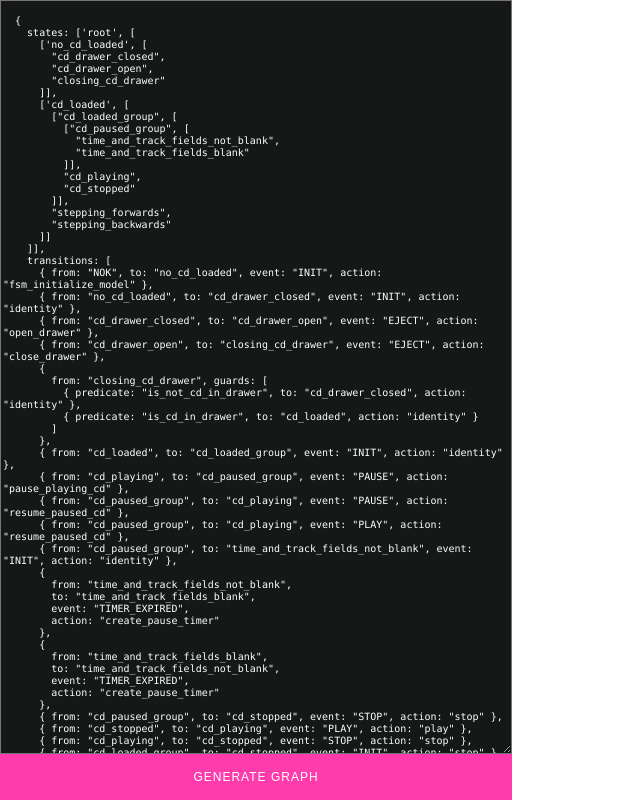
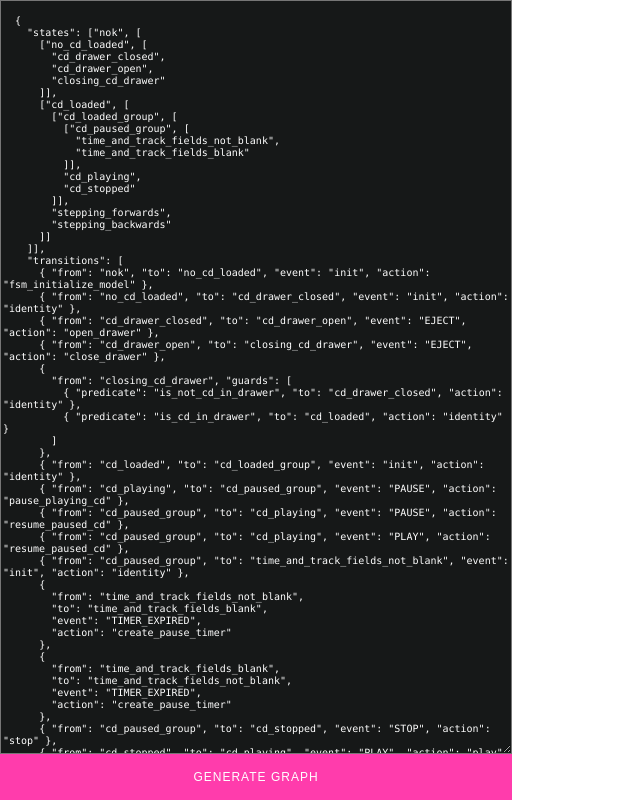
Before and after one commit to brucou/state-transducer-visualizer, a website built with Parcel: page src/index.html in a window 1280 px wide. Shown: the whole page, without its empty margins (0-640 px from the left). Built offline with nearby package versions, Linux system fonts and the light colour scheme.

Commit message:
feat(tool): aligned with state transducer library

```diff
--- a/src/index.html
+++ b/src/index.html
@@ -6,11 +6,7 @@
   <title>test of visualizing compound graph with cytoscape</title>
   <meta name="description" content="">
   <meta name="viewport" content="width=device-width, initial-scale=1, shrink-to-fit=no">
-
-  <link rel="manifest" href="site.webmanifest">
-  <!-- Place favicon.ico in the root directory -->
-
-  <link rel="stylesheet" href="css/main.css">
+    <link rel="stylesheet" href="css/main.css">
 </head>
 
 <body>
--- a/src/js/index.js
+++ b/src/js/index.js
@@ -1,5 +1,3 @@
-// TODO : add {states, transitions} format to specs for automata library
-// TODO : 1. conversion format to plant text (have a look how it ends up looking like with the cd player)
 // TODO : conversion format to gml -> yed : NO, ugly
 // gml :
 // Creator	"yFiles"
@@ -29,10 +27,12 @@
 import { arrayTreeLenses, breadthFirstTraverseTree } from "fp-rosetree"
 import dagre from 'cytoscape-dagre';
 
-const INIT = "INIT";
+const INIT = "init";
 const HISTORY = 'history';
 const TO_SELF = 'to_self';
 const STANDARD = 'standard';
+const INITIAL_STATE_NAME = 'nok';
+
 const style = `
         node[label = '${INIT}'] {
           background-color: black;
@@ -115,13 +115,13 @@ window.onload = function () {
   const textAreaSel = document.querySelector('textarea');
   graphSpecs = `
   {
-    states: ['root', [
-      ['no_cd_loaded', [
+    "states": ["${INITIAL_STATE_NAME}", [
+      ["no_cd_loaded", [
         "cd_drawer_closed",
         "cd_drawer_open",
         "closing_cd_drawer"
       ]],
-      ['cd_loaded', [
+      ["cd_loaded", [
         ["cd_loaded_group", [
           ["cd_paused_group", [
             "time_and_track_fields_not_blank",
@@ -134,62 +134,62 @@ window.onload = function () {
         "stepping_backwards"
       ]]
     ]],
-    transitions: [
-      { from: "NOK", to: "no_cd_loaded", event: "INIT", action: "fsm_initialize_model" },
-      { from: "no_cd_loaded", to: "cd_drawer_closed", event: "INIT", action: "identity" },
-      { from: "cd_drawer_closed", to: "cd_drawer_open", event: "EJECT", action: "open_drawer" },
-      { from: "cd_drawer_open", to: "closing_cd_drawer", event: "EJECT", action: "close_drawer" },
+    "transitions": [
+      { "from": "${INITIAL_STATE_NAME}", "to": "no_cd_loaded", "event": "${INIT}", "action": "fsm_initialize_model" },
+      { "from": "no_cd_loaded", "to": "cd_drawer_closed", "event": "${INIT}", "action": "identity" },
+      { "from": "cd_drawer_closed", "to": "cd_drawer_open", "event": "EJECT", "action": "open_drawer" },
+      { "from": "cd_drawer_open", "to": "closing_cd_drawer", "event": "EJECT", "action": "close_drawer" },
       {
-        from: "closing_cd_drawer", guards: [
-          { predicate: "is_not_cd_in_drawer", to: "cd_drawer_closed", action: "identity" },
-          { predicate: "is_cd_in_drawer", to: "cd_loaded", action: "identity" }
+        "from": "closing_cd_drawer", "guards": [
+          { "predicate": "is_not_cd_in_drawer", "to": "cd_drawer_closed", "action": "identity" },
+          { "predicate": "is_cd_in_drawer", "to": "cd_loaded", "action": "identity" }
         ]
       },
-      { from: "cd_loaded", to: "cd_loaded_group", event: "INIT", action: "identity" },
-      { from: "cd_playing", to: "cd_paused_group", event: "PAUSE", action: "pause_playing_cd" },
-      { from: "cd_paused_group", to: "cd_playing", event: "PAUSE", action: "resume_paused_cd" },
-      { from: "cd_paused_group", to: "cd_playing", event: "PLAY", action: "resume_paused_cd" },
-      { from: "cd_paused_group", to: "time_and_track_fields_not_blank", event: "INIT", action: "identity" },
+      { "from": "cd_loaded", "to": "cd_loaded_group", "event": "${INIT}", "action": "identity" },
+      { "from": "cd_playing", "to": "cd_paused_group", "event": "PAUSE", "action": "pause_playing_cd" },
+      { "from": "cd_paused_group", "to": "cd_playing", "event": "PAUSE", "action": "resume_paused_cd" },
+      { "from": "cd_paused_group", "to": "cd_playing", "event": "PLAY", "action": "resume_paused_cd" },
+      { "from": "cd_paused_group", "to": "time_and_track_fields_not_blank", "event": "${INIT}", "action": "identity" },
       {
-        from: "time_and_track_fields_not_blank",
-        to: "time_and_track_fields_blank",
-        event: "TIMER_EXPIRED",
-        action: "create_pause_timer"
+        "from": "time_and_track_fields_not_blank",
+        "to": "time_and_track_fields_blank",
+        "event": "TIMER_EXPIRED",
+        "action": "create_pause_timer"
       },
       {
-        from: "time_and_track_fields_blank",
-        to: "time_and_track_fields_not_blank",
-        event: "TIMER_EXPIRED",
-        action: "create_pause_timer"
+        "from": "time_and_track_fields_blank",
+        "to": "time_and_track_fields_not_blank",
+        "event": "TIMER_EXPIRED",
+        "action": "create_pause_timer"
       },
-      { from: "cd_paused_group", to: "cd_stopped", event: "STOP", action: "stop" },
-      { from: "cd_stopped", to: "cd_playing", event: "PLAY", action: "play" },
-      { from: "cd_playing", to: "cd_stopped", event: "STOP", action: "stop" },
-      { from: "cd_loaded_group", to: "cd_stopped", event: "INIT", action: "stop" },
+      { "from": "cd_paused_group", "to": "cd_stopped", "event": "STOP", "action": "stop" },
+      { "from": "cd_stopped", "to": "cd_playing", "event": "PLAY", "action": "play" },
+      { "from": "cd_playing", "to": "cd_stopped", "event": "STOP", "action": "stop" },
+      { "from": "cd_loaded_group", "to": "cd_stopped", "event": "${INIT}", "action": "stop" },
       {
-        from: "cd_loaded_group", event: "NEXT_TRACK", guards: [
-          { predicate: "is_last_track", to: "cd_stopped", action: "stop" },
-          { predicate: "is_not_last_track", to: "history.cd_loaded_group", action: "go_next_track" }
+        "from": "cd_loaded_group", "event": "NEXT_TRACK", "guards": [
+          { "predicate": "is_last_track", "to": "cd_stopped", "action": "stop" },
+          { "predicate": "is_not_last_track", "to": "history.cd_loaded_group", "action": "go_next_track" }
         ]
       },
       {
-        from: "cd_loaded_group", event: "PREVIOUS_TRACK", guards: [
-          { predicate: "is_track_gt_1", to: "history.cd_loaded_group", action: "go_previous_track" },
-          { predicate: "is_track_eq_1", to: "history.cd_loaded_group", action: "go_track_1" }
+        "from": "cd_loaded_group", "event": "PREVIOUS_TRACK", "guards": [
+          { "predicate": "is_track_gt_1", "to": "history.cd_loaded_group", "action": "go_previous_track" },
+          { "predicate": "is_track_eq_1", "to": "history.cd_loaded_group", "action": "go_track_1" }
         ]
       },
-      { from: "cd_loaded", to: "cd_drawer_open", event: "EJECT", action: "eject" },
+      { "from": "cd_loaded", "to": "cd_drawer_open", "event": "EJECT", "action": "eject" },
       {
-        from: "stepping_forwards", event: "TIMER_EXPIRED", guards: [
-          { predicate: "is_not_end_of_cd", to: "stepping_forwards", action: "go_forward_1_s" },
-          { predicate: "is_end_of_cd", to: "cd_stopped", action: "stop" }
+        "from": "stepping_forwards", "event": "TIMER_EXPIRED", "guards": [
+          { "predicate": "is_not_end_of_cd", "to": "stepping_forwards", "action": "go_forward_1_s" },
+          { "predicate": "is_end_of_cd", "to": "cd_stopped", "action": "stop" }
         ]
       },
-      { from: "stepping_forwards", to: "history.cd_loaded_group", event: "FORWARD_UP", action: "stop_forward_timer" },
-      { from: "cd_loaded_group", to: "stepping_forwards", event: "FORWARD_DOWN", action: "go_forward_1_s" },
-      { from: "stepping_backwards", to: "stepping_backwards", event: "TIMER_EXPIRED", action: "go_backward_1_s" },
-      { from: "stepping_backwards", to: "history.cd_loaded_group", event: "REVERSE_UP", action: "stop_backward_timer" },
-      { from: "cd_loaded_group", to: "stepping_backwards", event: "REVERSE_DOWN", action: "go_backward_1_s" }
+      { "from": "stepping_forwards", "to": "history.cd_loaded_group", "event": "FORWARD_UP", "action": "stop_forward_timer" },
+      { "from": "cd_loaded_group", "to": "stepping_forwards", "event": "FORWARD_DOWN", "action": "go_forward_1_s" },
+      { "from": "stepping_backwards", "to": "stepping_backwards", "event": "TIMER_EXPIRED", "action": "go_backward_1_s" },
+      { "from": "stepping_backwards", "to": "history.cd_loaded_group", "event": "REVERSE_UP", "action": "stop_backward_timer" },
+      { "from": "cd_loaded_group", "to": "stepping_backwards", "event": "REVERSE_DOWN", "action": "go_backward_1_s" }
     ]
   }
 `;
@@ -230,7 +230,7 @@ function generateGraphHandler(ev) {
   }
 
   // Per our state transducer specs, all automata start in an initial NOK state, so we create that first
-  const firstNode = [{ data: { id: `NOK.${INIT}`, label: INIT, parent: undefined } }];
+  const firstNode = [{ data: { id: `${INITIAL_STATE_NAME}.${INIT}`, label: INIT, parent: undefined } }];
   // Then we add the rest of the nodes passed in the graph specification
   const nodes = firstNode.concat(breadthFirstTraverseTree(arrayTreeLenses, traverse, states));
   // We display it in the console for now in case we want to export it to another visualizer or format (yed...)
@@ -253,7 +253,7 @@ function generateGraphHandler(ev) {
       let edge;
 
       // Case init transition (event is INIT)
-      // { from: "cd_loaded", to: "cd_loaded_group", event: "INIT", action: "identity" },
+      // { from: "cd_loaded", to: "cd_loaded_group", event: "${INIT}", action: "identity" },
       if (event === INIT) {
         const initEvent = [from, event].join('.');
         nodes.push({ data: { id: `${initEvent}`, label: INIT, parent: from } });
```
Also changed, not shown: README.md.
